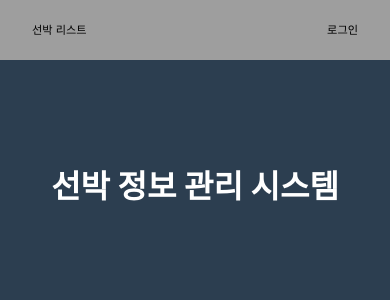
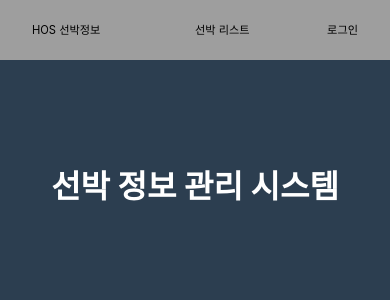
Before and after one commit to busan-bae/new_vessel, a Flask app: page / in a window 390 px wide. Shown: the top 300 px of the page. Run offline with Flask 3, Linux system fonts and the light colour scheme.

Commit message:
DB 파일 및 CSS 변경사항 추가
Co-Authored-By: Claude Sonnet 4.6 <noreply@anthropic.com>

```diff
--- a/static/css/common.css
+++ b/static/css/common.css
@@ -185,11 +185,9 @@ main {
 }
 
 @media (max-width: 768px) {
-    .head-brand {
-        display: none; /* 작은 화면에서는 브랜드 숨김 */
-    }
 
-    .head-menu {
+
+    .head-menu, .head-brand {
         width: 100%;
         justify-content: space-between;
         font-size: 0.7rem; /* 작은 화면에서는 메뉴 숨김 */
```
Also changed, not shown: instance/vessel.db.
